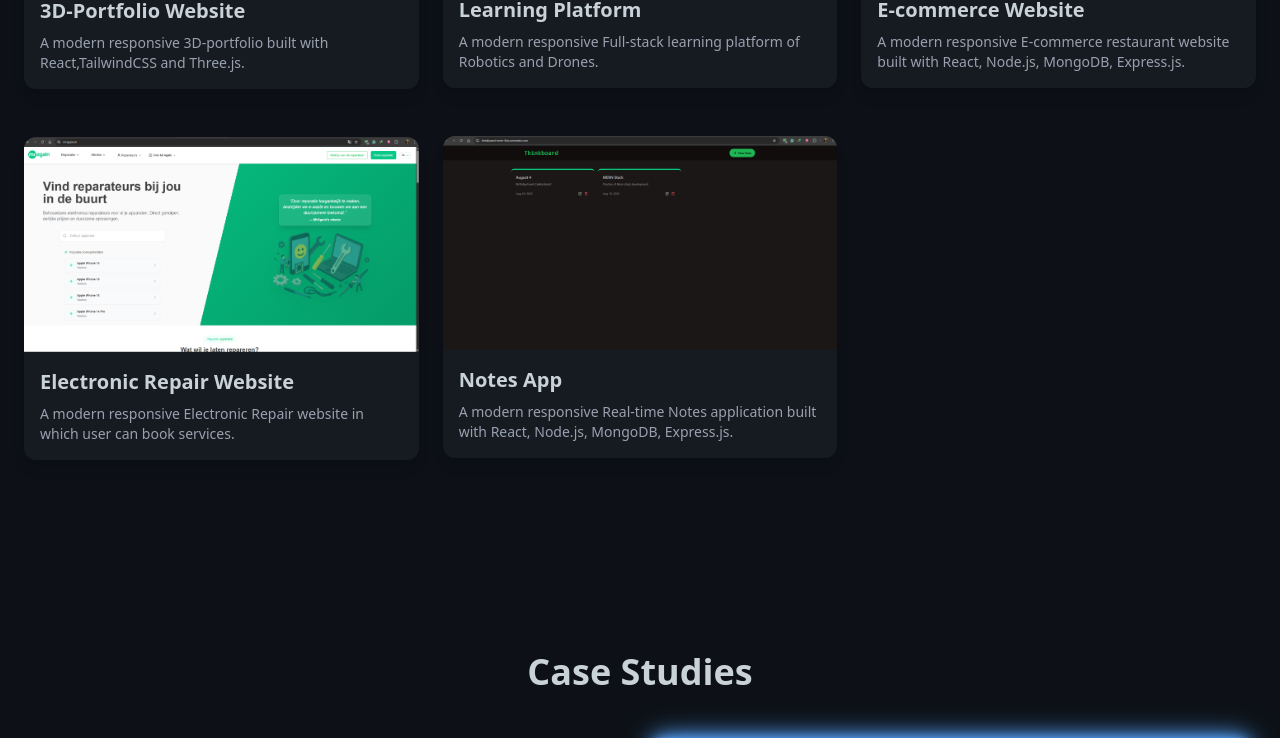
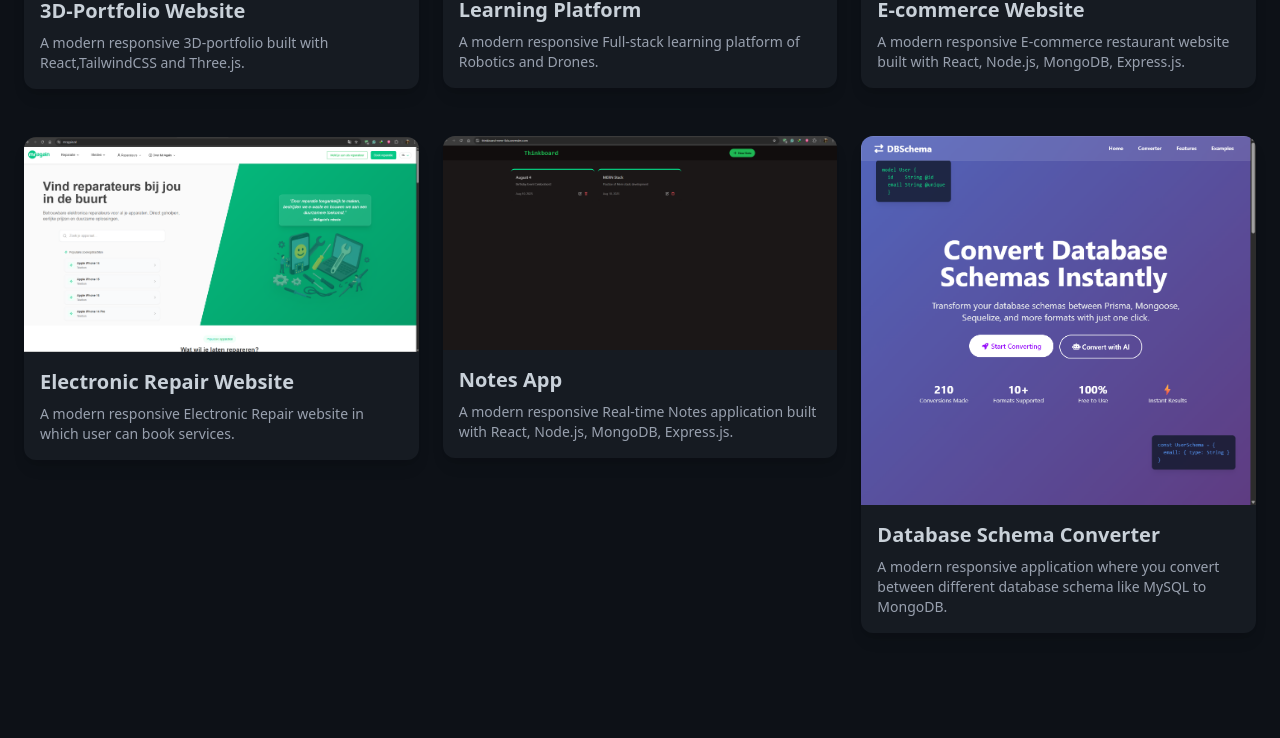
Before and after one commit to aliWaqas699969/2025-Portfolio, a React (Vite) app: page / in a window 1280 px wide. Shown: the part 1860-2598 px from the top of the page. Built offline with nearby package versions, Linux system fonts and the light colour scheme.

Commit message:
Minor changes

```diff
--- a/src/components/ProjectPlayground.jsx
+++ b/src/components/ProjectPlayground.jsx
@@ -50,6 +50,15 @@ const projects = [
     live: "https://thinkboard-mern-8xlc.onrender.com/",
     code: "https://github.com/aliWaqas699969/ThinkBoard-Mern",
     tech: ["React.js", "Node.js", "MongoDB", "DaisyUI"],
+  },
+  {
+    title: "Database Schema Converter",
+    description:
+      " A modern responsive application where you convert between different database schema like MySQL to MongoDB.",
+    image: "/landing.png",
+    live: "https://db-eight-ebon.vercel.app/",
+    code: "https://github.com/aliWaqas699969/DBSchema",
+    tech: ["React.js", "Node.js", "MongoDB", "fontawesome", "Gemini AI"],
   },
 ];
 
```
Also changed, not shown: public/landing.png (added).
